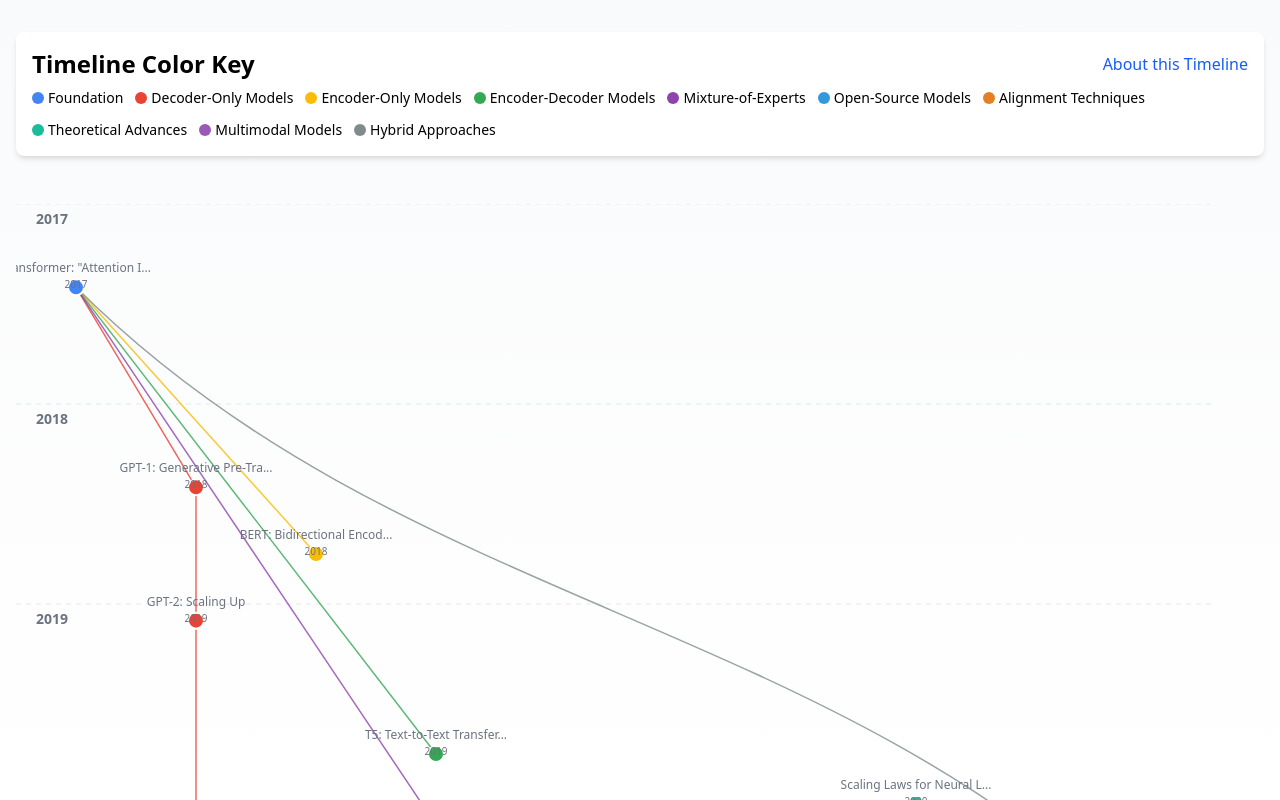
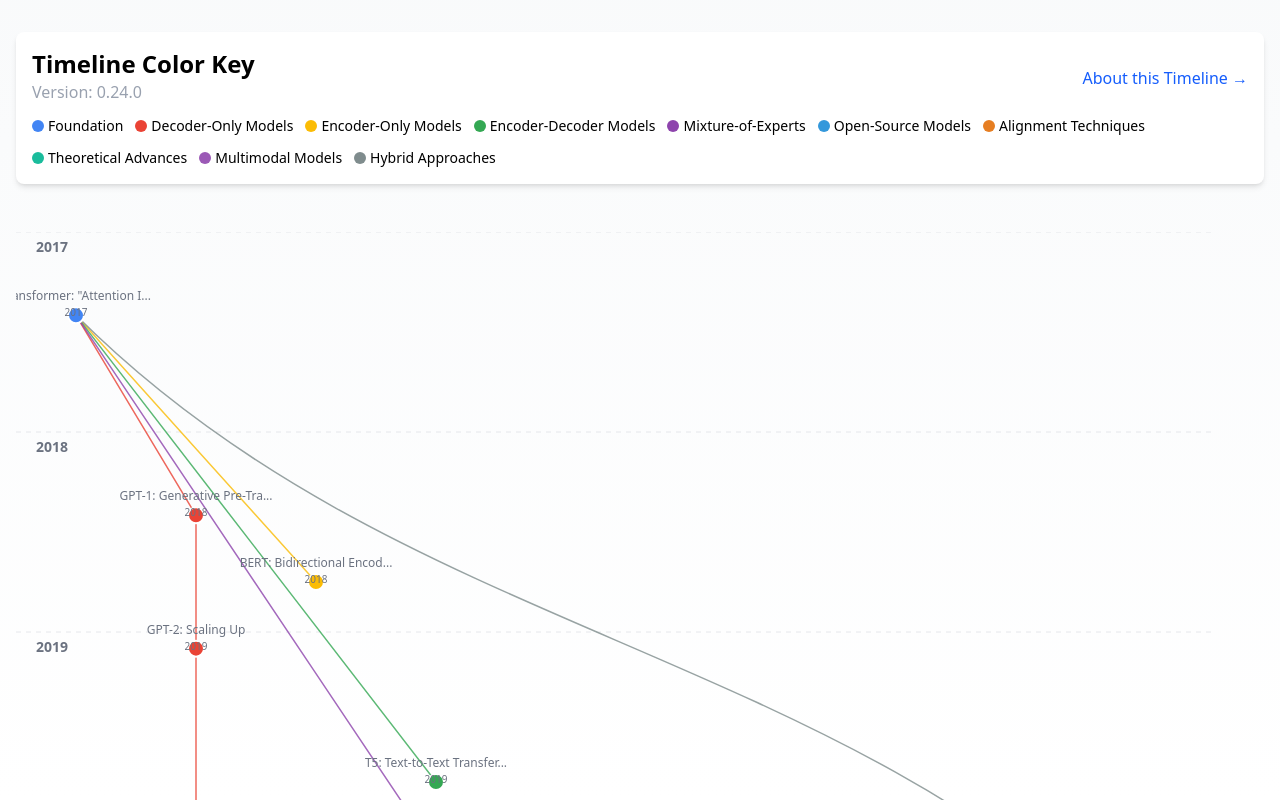
Before and after one commit to Michaelgathara/llm-timeline, a Next.js app: page / in a window 1280 px wide. Shown: the top 800 px of the page. Built offline with nearby package versions, Linux system fonts and the light colour scheme.

Commit message:
added version history

```diff
--- a/src/components/Timeline.tsx
+++ b/src/components/Timeline.tsx
@@ -195,9 +195,12 @@ const Timeline: React.FC = () => {
     <div className="flex flex-col w-full">
       <div className="bg-white shadow-md p-4 mb-4 rounded-lg">
         <div className="flex justify-between items-center mb-2">
-          <h2 className="text-2xl font-bold">Timeline Color Key</h2>
+          <div className='flex flex-col items-left mb-1'>
+            <h2 className="text-2xl font-bold">Timeline Color Key</h2>
+            <p className='text-gray-400'>Version: 0.24.0</p>
+          </div>
           <Link href="/about" className="text-blue-600 hover:text-blue-800 transition">
-            About this Timeline
+            About this Timeline &rarr;
           </Link>
         </div>
         <div className="flex flex-wrap gap-3 items-center">
```
